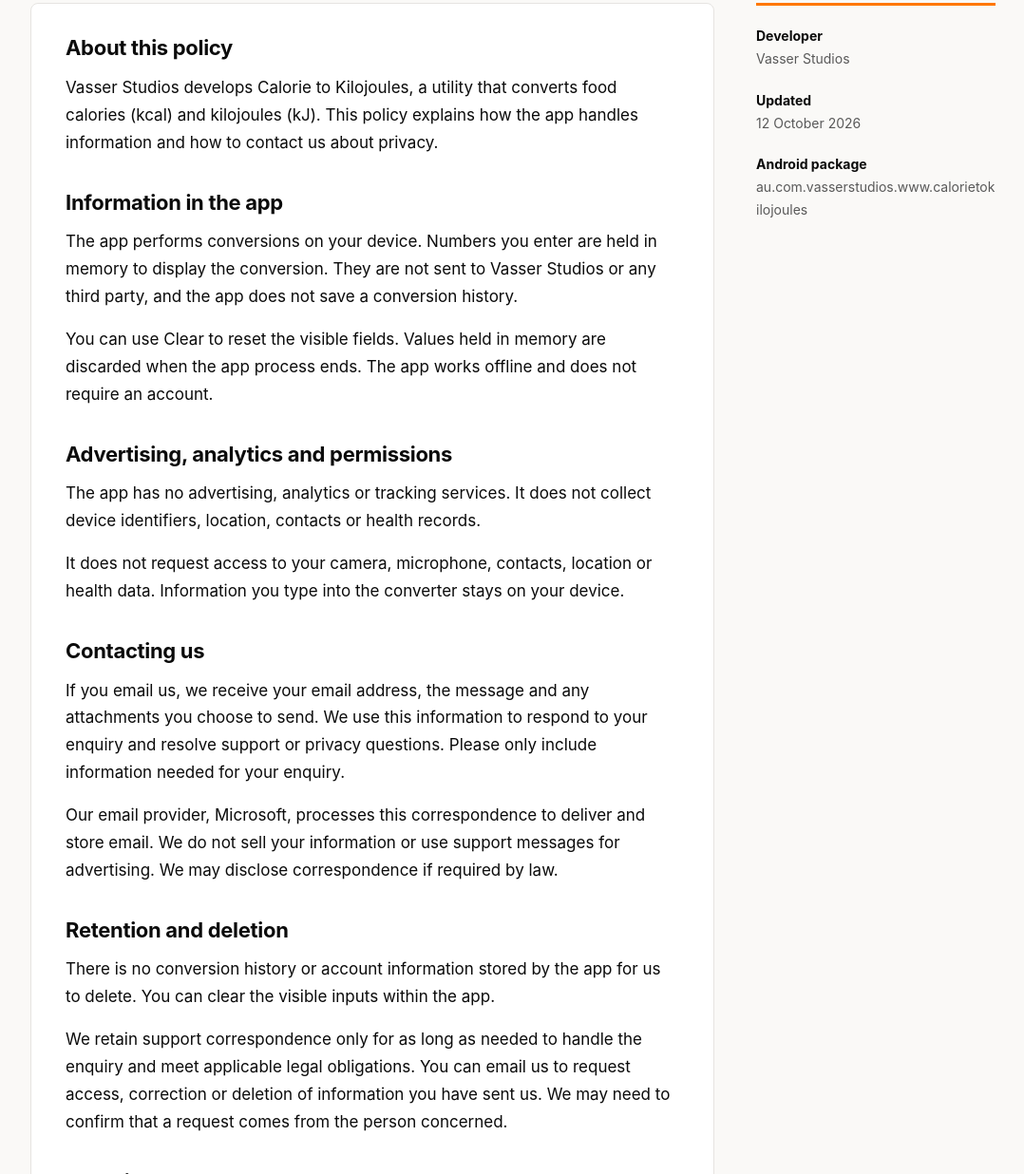
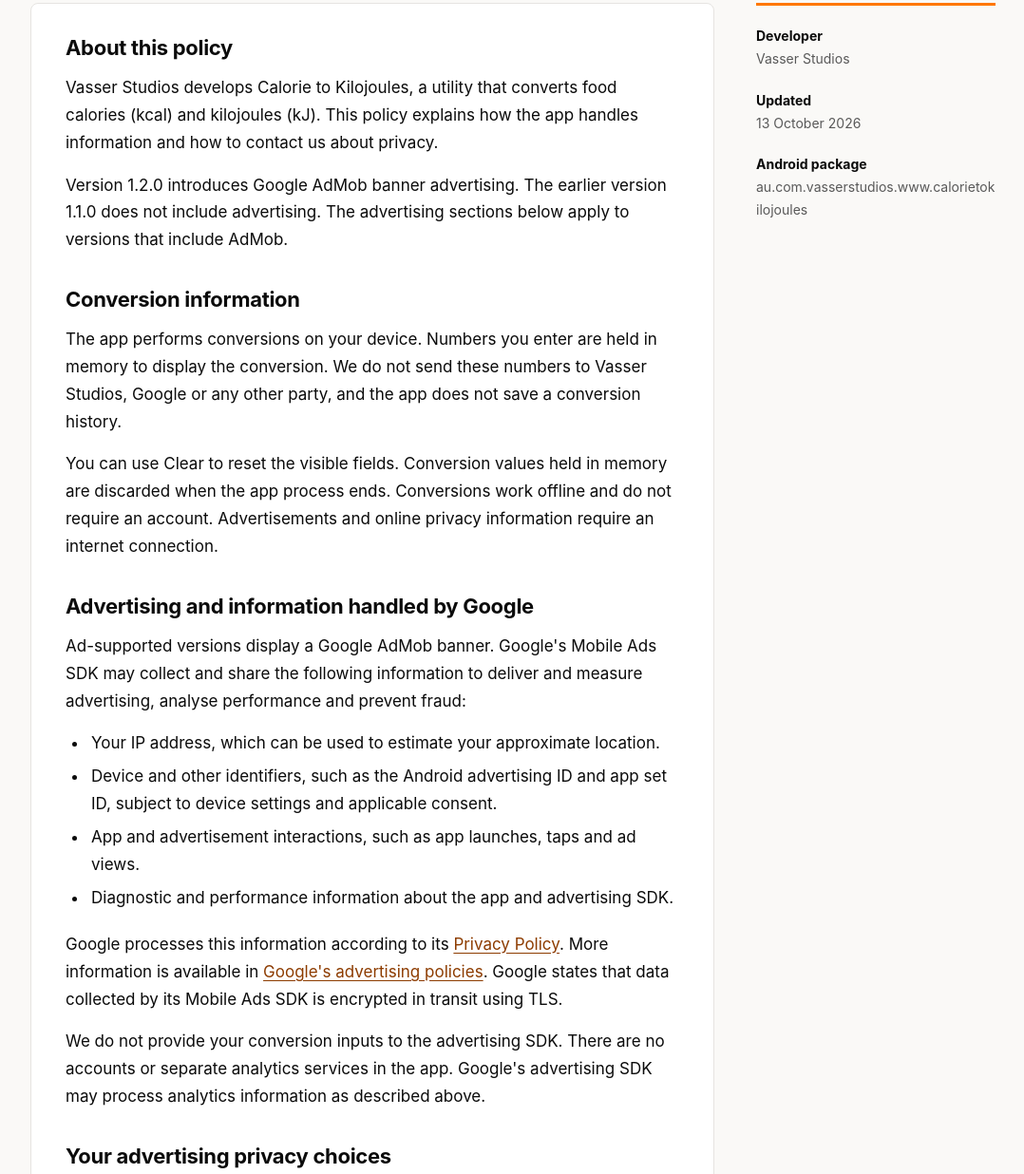
Before and after one commit to tilecreature/vspolicies, a website: page docs/calorie-to-kilojoules/index.html in a window 1280 px wide. Shown: the part 390-1626 px from the top of the page at 95% size, without its empty margins (100-1178 px from the left). Drawn offline with Linux system fonts and the light colour scheme.

Commit message:
Disclose AdMob banners and advertising privacy choices

```diff
--- a/docs/calorie-to-kilojoules/index.html
+++ b/docs/calorie-to-kilojoules/index.html
@@ -15,29 +15,45 @@
     <p class="eyebrow">Privacy policy</p><h1>Calorie to Kilojoules</h1><p class="intro">An offline converter for food calories (kcal) and kilojoules (kJ).</p>
     <div class="policy-layout"><article class="policy" aria-label="Privacy policy"><h2>About this policy</h2>
 <p>Vasser Studios develops Calorie to Kilojoules, a utility that converts food calories (kcal) and kilojoules (kJ). This policy explains how the app handles information and how to contact us about privacy.</p>
+<p>Version 1.2.0 introduces Google AdMob banner advertising. The earlier version 1.1.0 does not include advertising. The advertising sections below apply to versions that include AdMob.</p>
 
-<h2>Information in the app</h2>
-<p>The app performs conversions on your device. Numbers you enter are held in memory to display the conversion. They are not sent to Vasser Studios or any third party, and the app does not save a conversion history.</p>
-<p>You can use Clear to reset the visible fields. Values held in memory are discarded when the app process ends. The app works offline and does not require an account.</p>
+<h2>Conversion information</h2>
+<p>The app performs conversions on your device. Numbers you enter are held in memory to display the conversion. We do not send these numbers to Vasser Studios, Google or any other party, and the app does not save a conversion history.</p>
+<p>You can use Clear to reset the visible fields. Conversion values held in memory are discarded when the app process ends. Conversions work offline and do not require an account. Advertisements and online privacy information require an internet connection.</p>
 
-<h2>Advertising, analytics and permissions</h2>
-<p>The app has no advertising, analytics or tracking services. It does not collect device identifiers, location, contacts or health records.</p>
-<p>It does not request access to your camera, microphone, contacts, location or health data. Information you type into the converter stays on your device.</p>
+<h2>Advertising and information handled by Google</h2>
+<p>Ad-supported versions display a Google AdMob banner. Google's Mobile Ads SDK may collect and share the following information to deliver and measure advertising, analyse performance and prevent fraud:</p>
+<ul>
+  <li>Your IP address, which can be used to estimate your approximate location.</li>
+  <li>Device and other identifiers, such as the Android advertising ID and app set ID, subject to device settings and applicable consent.</li>
+  <li>App and advertisement interactions, such as app launches, taps and ad views.</li>
+  <li>Diagnostic and performance information about the app and advertising SDK.</li>
+</ul>
+<p>Google processes this information according to its <a href="https://policies.google.com/privacy">Privacy Policy</a>. More information is available in <a href="https://policies.google.com/technologies/ads">Google's advertising policies</a>. Google states that data collected by its Mobile Ads SDK is encrypted in transit using TLS.</p>
+<p>We do not provide your conversion inputs to the advertising SDK. There are no accounts or separate analytics services in the app. Google's advertising SDK may process analytics information as described above.</p>
+
+<h2>Your advertising privacy choices</h2>
+<p>The app uses Google's User Messaging Platform to check consent requirements and display applicable privacy messages before requesting advertisements. Depending on your location, choices and applicable requirements, advertising may be personalised, non-personalised or limited.</p>
+<p>Where required, an <strong>Ad privacy choices</strong> button is available in the app to revisit your choices. You can also manage advertising identifiers and related privacy settings through your device settings. The advertising and consent SDKs may store identifiers and privacy preferences on your device.</p>
+
+<h2>Permissions</h2>
+<p>Ad-supported versions use internet and network access for advertising and privacy messages. On Android, the advertising SDK declares the advertising ID permission. The app does not request access to your camera, microphone, contacts, precise location or health records.</p>
 
 <h2>Contacting us</h2>
 <p>If you email us, we receive your email address, the message and any attachments you choose to send. We use this information to respond to your enquiry and resolve support or privacy questions. Please only include information needed for your enquiry.</p>
-<p>Our email provider, Microsoft, processes this correspondence to deliver and store email. We do not sell your information or use support messages for advertising. We may disclose correspondence if required by law.</p>
+<p>Our email provider, Microsoft, processes this correspondence to deliver and store email. We do not sell your support correspondence or use it for advertising. We may disclose correspondence if required by law.</p>
 
 <h2>Retention and deletion</h2>
-<p>There is no conversion history or account information stored by the app for us to delete. You can clear the visible inputs within the app.</p>
+<p>There is no conversion history or account information stored by the app for us to delete. You can clear the visible inputs within the app. Local information stored by advertising and consent SDKs can be removed by clearing the app's storage where your device supports this, or by uninstalling the app.</p>
+<p>Google controls retention of information it receives for advertising under its privacy policies. Removing the app or clearing its storage does not necessarily delete information already held by Google. See Google's privacy policy for its retention practices and privacy controls.</p>
 <p>We retain support correspondence only for as long as needed to handle the enquiry and meet applicable legal obligations. You can email us to request access, correction or deletion of information you have sent us. We may need to confirm that a request comes from the person concerned.</p>
 
 <h2>Security</h2>
 <p>Conversion values remain on your device. We take reasonable steps to protect correspondence you send us, but no method of transmission or storage provides an absolute security guarantee.</p>
 
 <h2>This policy website</h2>
-<p>This website is hosted on GitHub Pages. GitHub logs visitors’ IP addresses for security purposes, including when visitors are not signed in. See the <a href="https://docs.github.com/en/site-policy/privacy-policies/github-general-privacy-statement">GitHub Privacy Statement</a> for details.</p>
-<p>Vasser Studios does not add analytics, advertising, cookies or tracking scripts to this policy website. GitHub’s hosting of this website is separate from the offline operation of the app.</p>
+<p>This website is hosted on GitHub Pages. GitHub logs visitors' IP addresses for security purposes, including when visitors are not signed in. See the <a href="https://docs.github.com/en/site-policy/privacy-policies/github-general-privacy-statement">GitHub Privacy Statement</a> for details.</p>
+<p>Vasser Studios does not add analytics, advertising, cookies or tracking scripts to this policy website. Website hosting is separate from the app's conversion and advertising features.</p>
 
 <h2>Changes to this policy</h2>
 <p>We may update this policy if the app or our information practices change. The updated date on this page identifies the latest revision.</p>
@@ -45,7 +61,7 @@
 <h2>Privacy enquiries</h2>
 <p>For questions or requests about this policy, contact Vasser Studios at <a href="mailto:vasserstudios@hotmail.com">vasserstudios@hotmail.com</a>.</p>
 </article>
-    <aside class="details" aria-label="Policy details"><p><strong>Developer</strong>Vasser Studios</p><p><strong>Updated</strong><time datetime="2026-10-12">12 October 2026</time></p><p><strong>Android package</strong>au.com.vasserstudios.www.calorietokilojoules</p></aside></div></main>
+    <aside class="details" aria-label="Policy details"><p><strong>Developer</strong>Vasser Studios</p><p><strong>Updated</strong><time datetime="2026-10-13">13 October 2026</time></p><p><strong>Android package</strong>au.com.vasserstudios.www.calorietokilojoules</p></aside></div></main>
   <footer class="site-footer"><p>Vasser Studios</p><p>Privacy enquiries: <a href="mailto:vasserstudios@hotmail.com">vasserstudios@hotmail.com</a></p></footer>
 </body>
 </html>
```
Also changed, not shown: content/calorie-to-kilojoules.html (+26 -10 lines), site.config.json (+12 -12 lines).
